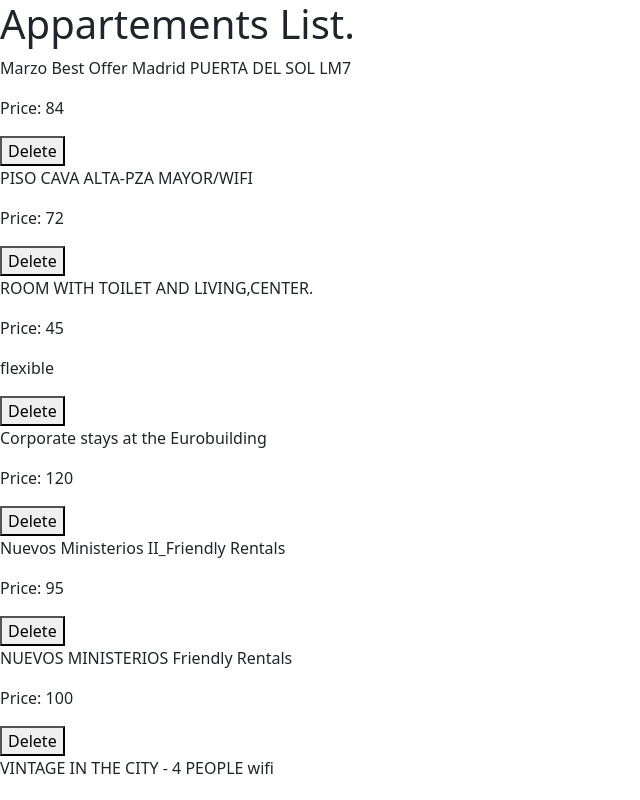
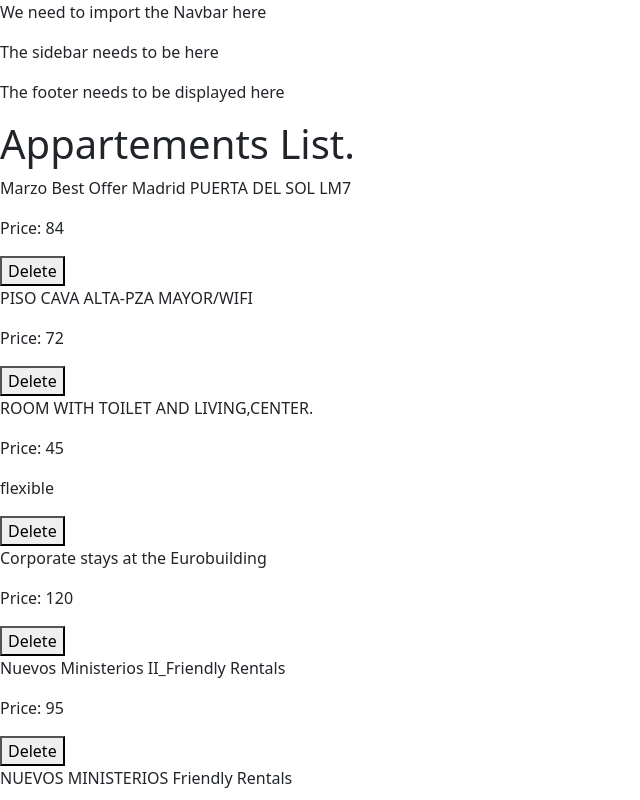
Before and after one commit to Ahmd-zaidan8a8/Apartment-Rentals-Admin, a React (Vite) app: page / in a window 1280 px wide. Shown: the top 800 px of the page, without its empty margins (0-640 px from the left). Built offline with nearby package versions, Linux system fonts and the light colour scheme.

Commit message:
added nav, sidebar and footer where they need to be displayed

```diff
--- a/src/App.jsx
+++ b/src/App.jsx
@@ -21,6 +21,16 @@ const App = () => {
 
   return (
     <>
+    <nav>
+      <p>We need to import the Navbar here</p>
+    </nav>
+    <div>
+      <p>The sidebar needs to be here</p>
+    </div>
+    <footer>
+      <p>The footer needs to be displayed here</p>
+    </footer>
+
       {/* <Routes>
          <Route path="/components/dashboard" element={<Dashboard />} />
          <Route path="/components/notfound" element={<NotFound />} />  */}
```
